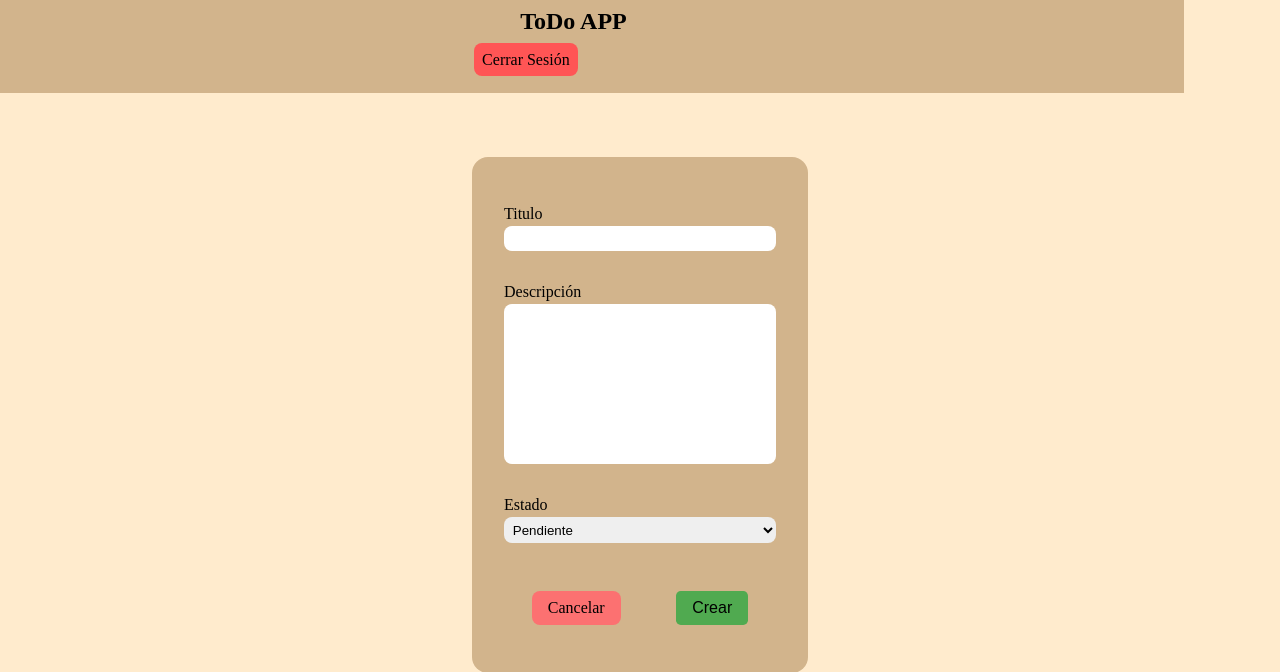
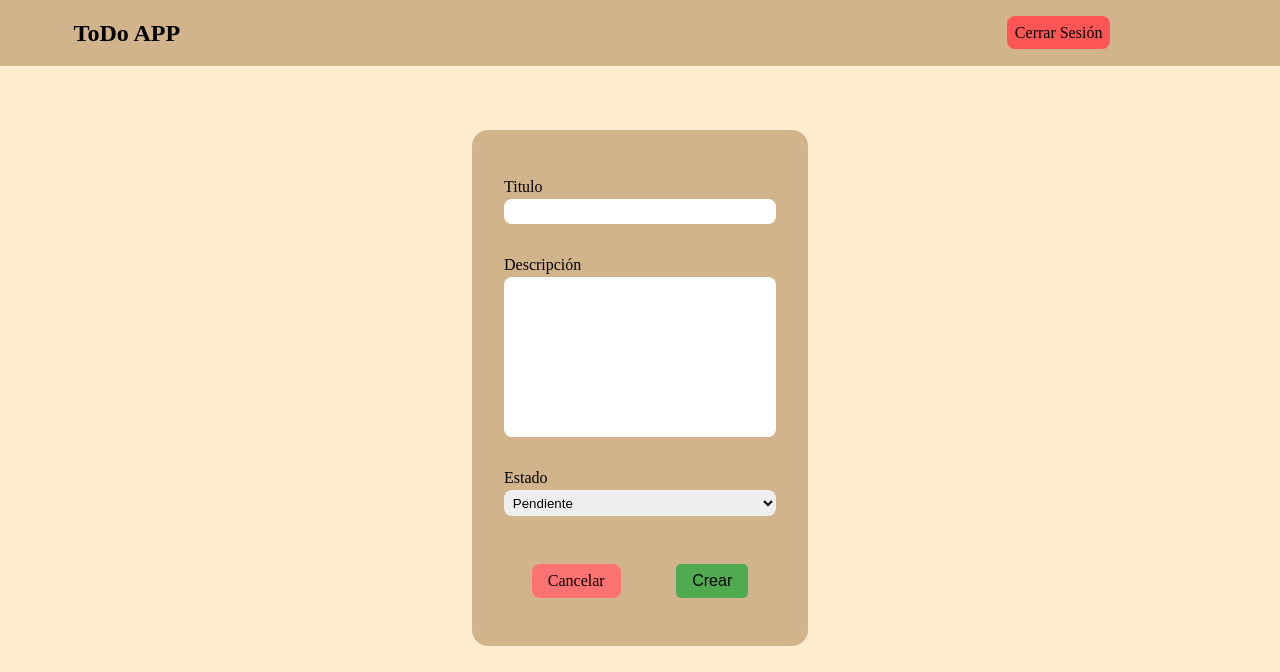
Before and after one commit to GzaJai/todo-app-django, a Django app: page /todo/create in a window 1280 px wide. Shown: the top 672 px of the page. Run offline with Django 5.2, Linux system fonts and the light colour scheme; a user stored in the database is signed in.

Commit message:
fixing header

```diff
--- a/todos/static/css/styles.css
+++ b/todos/static/css/styles.css
@@ -10,13 +10,18 @@ body {
 }
 
 header {
-    width: 90dvw;
+    width: 100dvw;
     background-color: tan;
+}
+
+.header-container {
+    width: 90%;
     display: flex;
     align-items: center;
     justify-content: space-around;
     padding: .5rem 1rem;
 }
+
 
 header .home-button {
     width: 40%;
```
Also changed, not shown: 1 other file.
